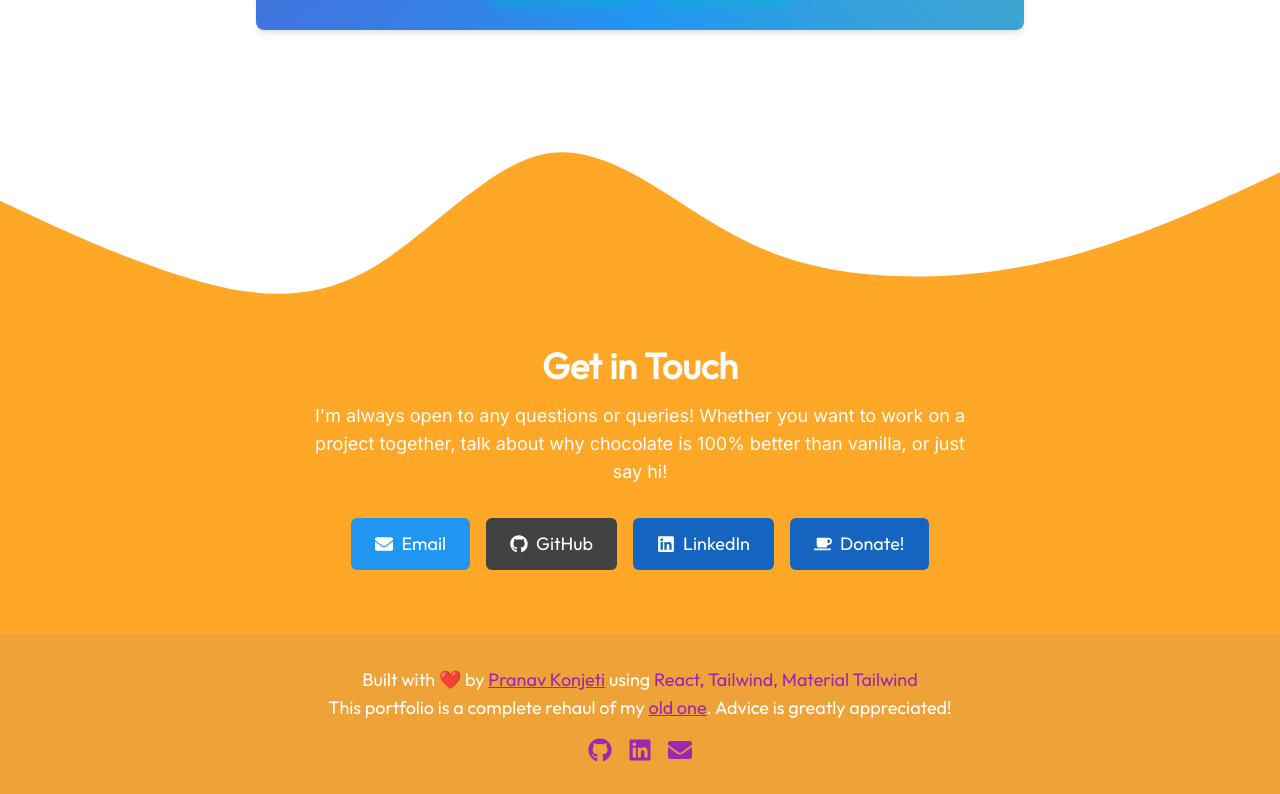
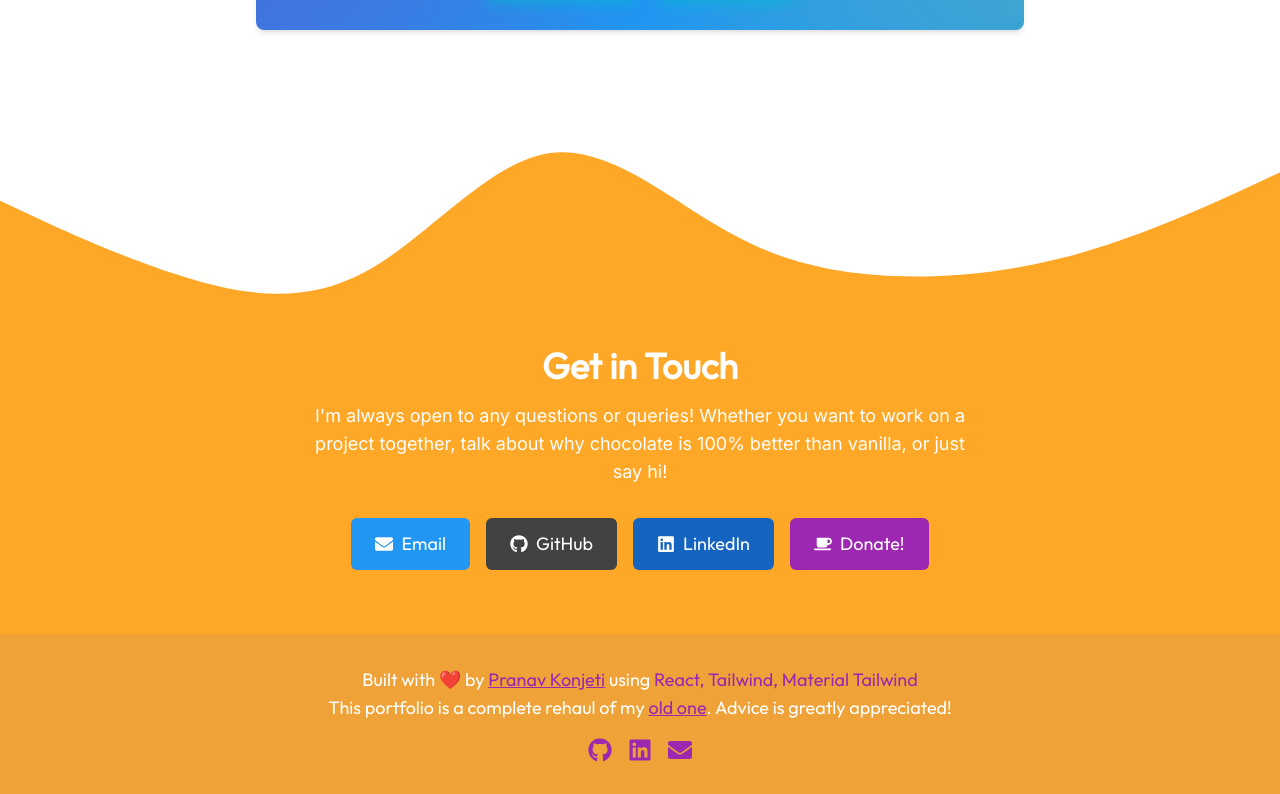
Before and after one commit to PkTheCoda/portfolio, a React (Vite) app: page / in a window 1280 px wide. Shown: the part 7370-8164 px from the top of the page. Built offline with nearby package versions, Linux system fonts and the light colour scheme.

Commit message:
Update ContactSection.jsx
color change

```diff
--- a/src/Components/ContactSection.jsx
+++ b/src/Components/ContactSection.jsx
@@ -41,7 +41,7 @@ function ContactSection() {
             href="https://ko-fi.com/pranavk"
             target="_blank"
             rel="noopener noreferrer"
-            className="bg-blue-800 text-white px-6 py-3 rounded-md text-lg font-outfit flex items-center gap-2 transition transform hover:scale-110"
+            className="bg-purple-500 text-white px-6 py-3 rounded-md text-lg font-outfit flex items-center gap-2 transition transform hover:scale-110"
           >
             <FaCoffee />
             Donate!
```
